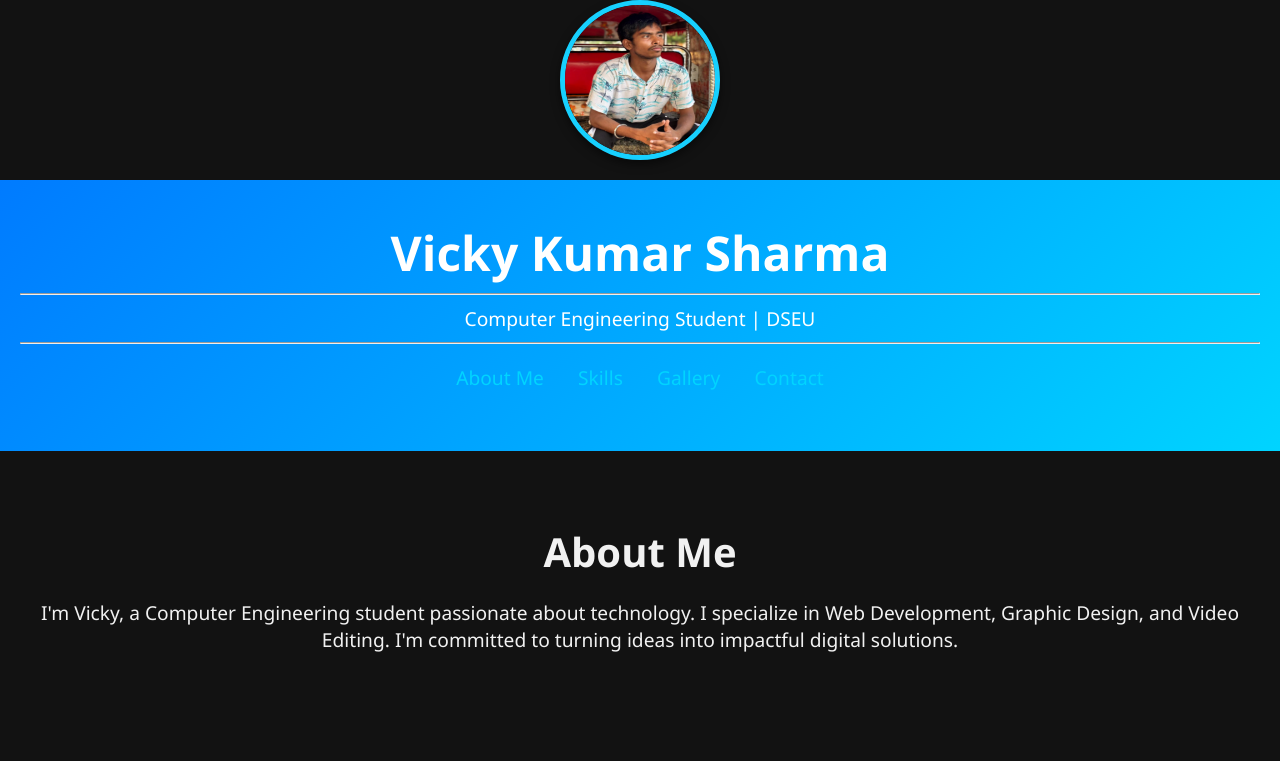
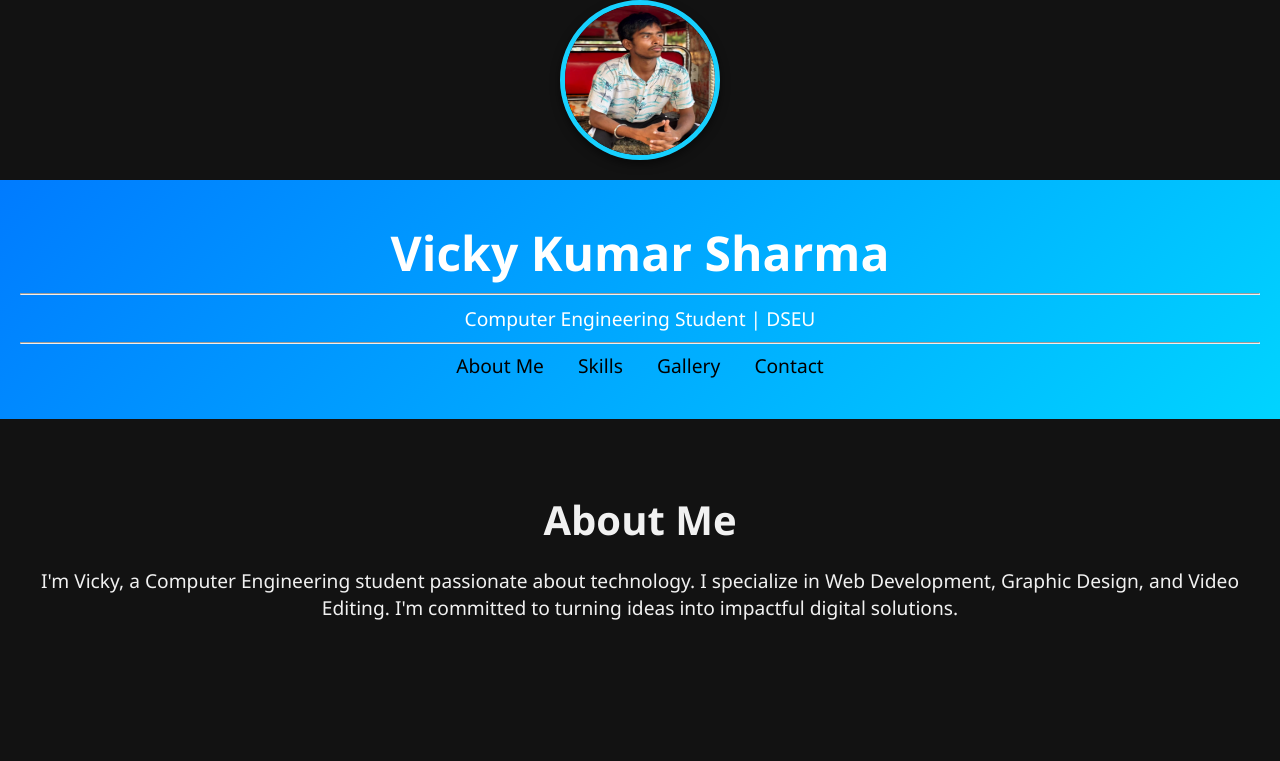
Before and after one commit to vickykuofficial/As_Devloper, a plain HTML site: page index.htm in a window 1280 px wide. Shown: the top 761 px of the page. Drawn offline with Linux system fonts and the light colour scheme.

Commit message:
Update index.htm

```diff
--- a/index.htm
+++ b/index.htm
@@ -42,19 +42,15 @@
     }
 
     /* Navigation */
-    nav {
-      text-align: center;
-      margin: 20px 0;
-    }
-    nav a {
+     nav a {
       text-decoration: none;
-      color: #00d4ff;
+      color: #000000;
       margin: 0 15px;
       font-size: 1.2em;
       transition: color 0.3s;
     }
     nav a:hover {
-      color: #007bff;
+      color: #000000;
     }
 
     /* Section Styles */
```
